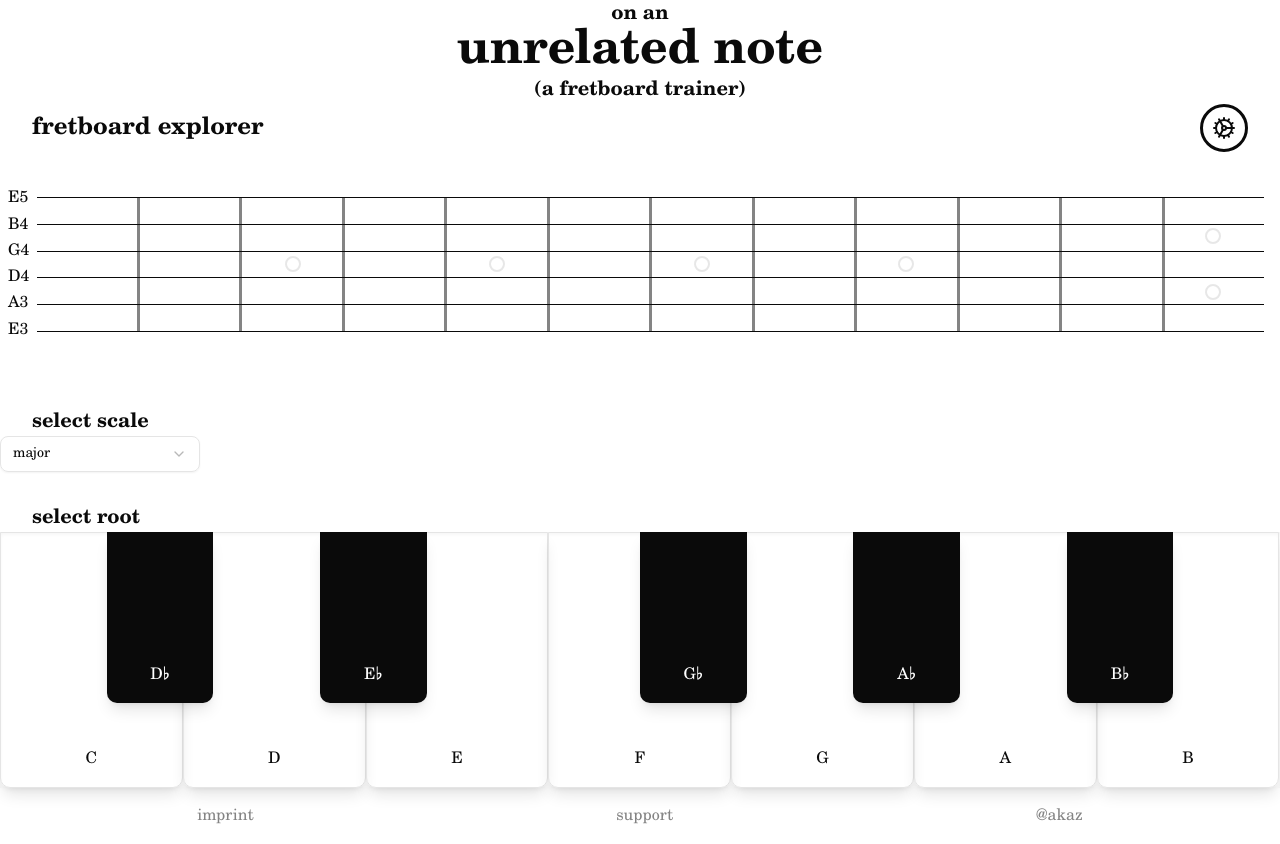
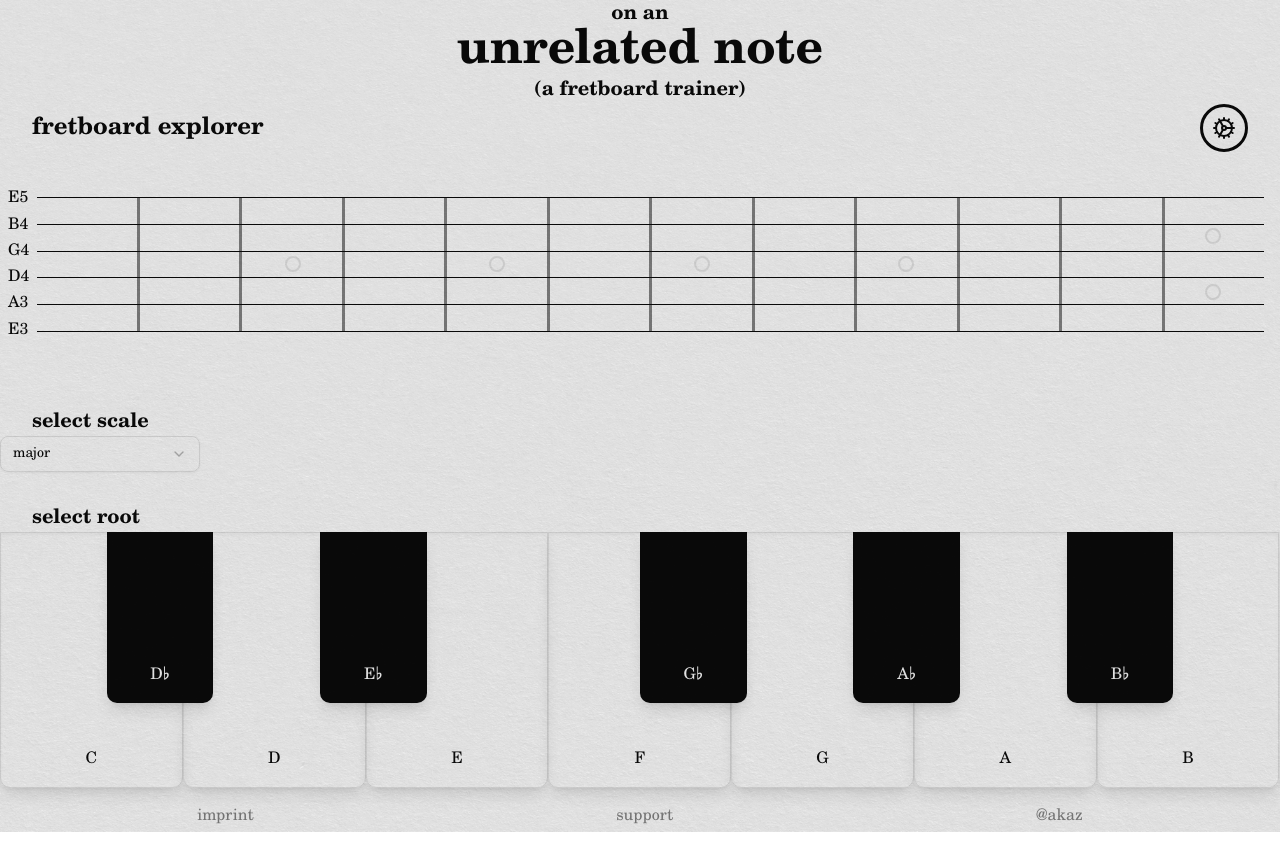
Before and after one commit to rkehr/unrelated-note, a Next.js app: page /explore in a window 1280 px wide. Built offline with nearby package versions, Linux system fonts and the light colour scheme.

Commit message:
added overlay paper texture

```diff
--- a/app/globals.css
+++ b/app/globals.css
@@ -123,3 +123,15 @@
     @apply bg-background text-foreground font-sans;
   }
 }
+
+body::before {
+  content: "";
+  position: fixed;
+  inset: -2rem;
+  pointer-events: none;
+  background: url("/textures/paper.jpg") repeat;
+  background-size: cover;
+  opacity: 0.25;
+  mix-blend-mode: multiply;
+  z-index: 100;
+}
--- a/components/MusicStaff.tsx
+++ b/components/MusicStaff.tsx
@@ -124,10 +124,9 @@ export default function MusicStaff(props: MusicStaffProps) {
   return <div ref={containerRef} id={containerId} />;
 }
 
-const FONT_SIZE = 20;
+const FONT_SIZE = 16;
 const annotation = (text: string, color: string) =>
   new Annotation(text)
-    // .setFont(Font.SERIF, FONT_SIZE, "bold")
     .setStyle({ fillStyle: color })
     .setFontSize(FONT_SIZE)
     .setVerticalJustification(Annotation.VerticalJustify.BOTTOM);
--- a/components/RandomNotes.tsx
+++ b/components/RandomNotes.tsx
@@ -95,7 +95,7 @@ export default function RandomNotes() {
         <OptionPageDialog />
       </div>
       <div className={`bg-white transition-opacity }`}>
-        <div className="flex gap-2 justify-start">
+        <div className="flex gap-2 ml-4 justify-start">
           <PitchDetector
             onPitchChange={handlePitchChange}
             formatMidiNote={(value) => {
--- a/hooks/useOptions.ts
+++ b/hooks/useOptions.ts
@@ -6,10 +6,11 @@ export interface Options {
   hideNoteNames: boolean;
   showNextNoteLocation: boolean;
   isStrict: boolean;
-  preferFlats: boolean;
-  pearlColorByDegree: boolean;
   fretBoardLayout: keyof typeof stringSets;
   numNotes: number;
+  pearlColorByDegree: boolean;
+  preferFlats: boolean;
+  preventRepeats: boolean;
 }
 
 const defaultOptions: Options = {
@@ -20,6 +21,7 @@ const defaultOptions: Options = {
   pearlColorByDegree: false,
   fretBoardLayout: "guitar standard",
   numNotes: 8,
+  preventRepeats: false,
 };
 
 export function useOptions() {
```
Also changed, not shown: public/textures/paper.jpg (added).
